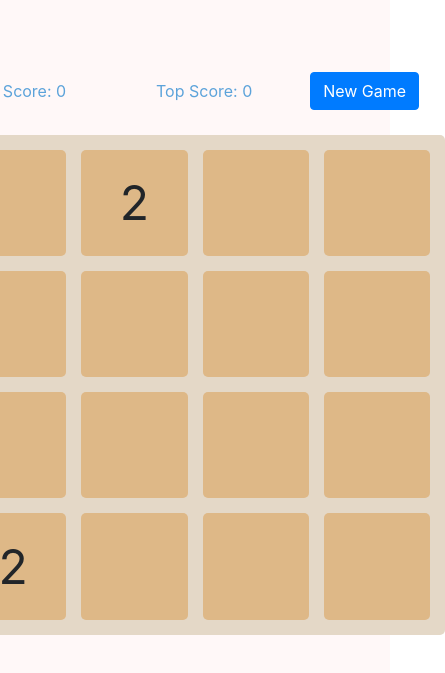
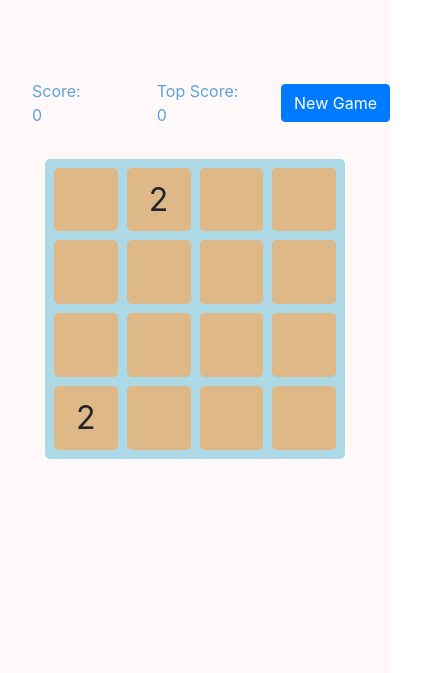
Before and after one commit to mkzheng972/reverse-2048, a React app: page / in a window 390 px wide. Shown: the part 101-774 px from the top of the page, 445 px wide, since content can reach past the window. Built offline with nearby package versions, Linux system fonts and the light colour scheme.

Commit message:
added media queries to change grid size and moved game container

```diff
--- a/client/components/grid/Grid.css
+++ b/client/components/grid/Grid.css
@@ -14,7 +14,8 @@
   min-height: 70vh;
   width: 500px;
   display: flex;
-  justify-content: center;
+  flex-direction: column;
+  align-items: center;
 }
 
 .grid-display {
@@ -63,3 +64,25 @@
 .grid-cell:last-child {
   margin: 0px;
 }
+
+/* media queries for mobile and when width reaches below 600px */
+
+@media only screen and (max-width: 600px) {
+  .grid-container {
+    background-color: lightblue;
+    height: 300px;
+    width: 300px;
+    padding: 9px;
+  }
+
+  .grid-row {
+    margin-bottom: 9px;
+  }
+
+  .grid-cell {
+    height: 63.75px;
+    width: 63.75px;
+    margin-right: 9px;
+    font-size: 2rem;
+  }
+}
--- a/client/components/grid/Grid.js
+++ b/client/components/grid/Grid.js
@@ -229,7 +229,7 @@ const Grid = () => {
   }
 
   return (
-    <div>
+    <div className='game-container'>
       <div className='grid-display'>
         <GameEndModal />
         <div className='score'>Score: {score}</div>
--- a/client/components/pages/homepage.js
+++ b/client/components/pages/homepage.js
@@ -5,9 +5,7 @@ import './pages.css'
 const Homepage = () => {
   return (
     <div className='homepage'>
-      <div className='game-container'>
-        <Grid />
-      </div>
+      <Grid />
     </div>
   )
 }
```
